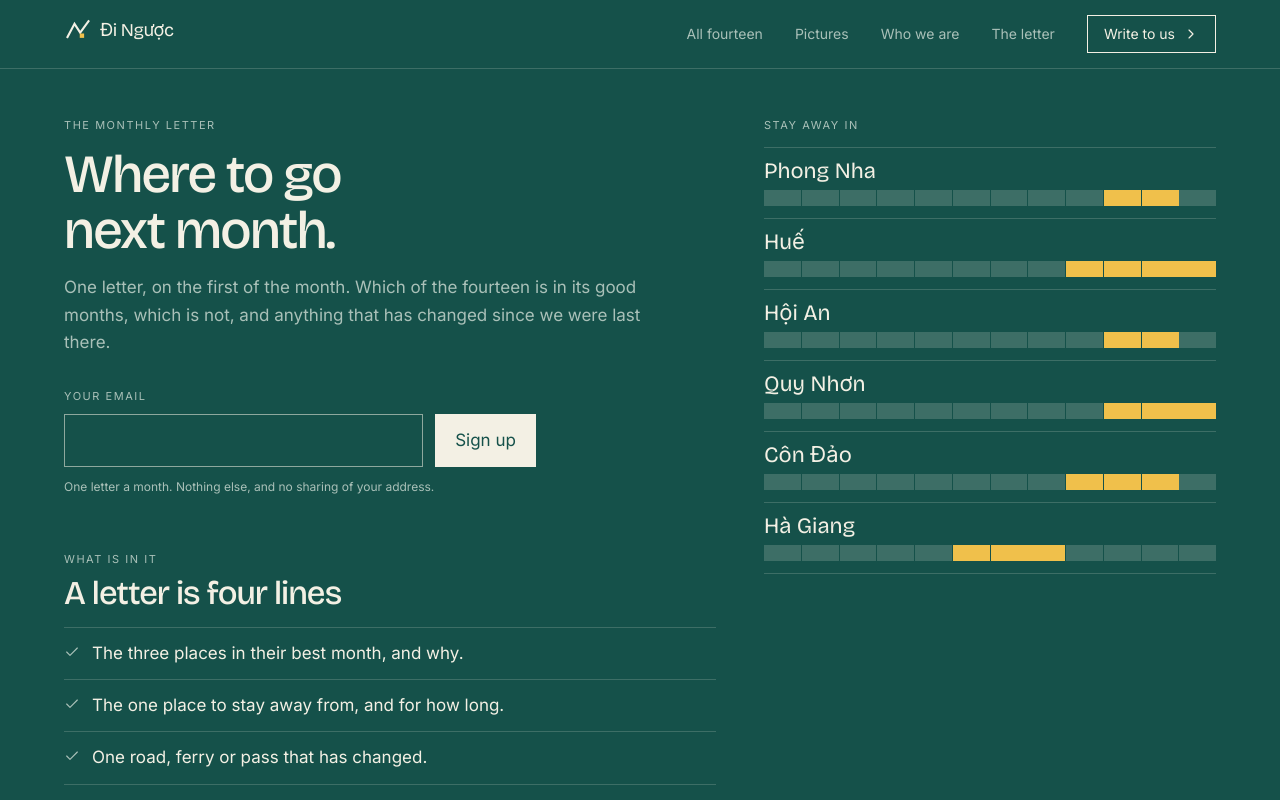
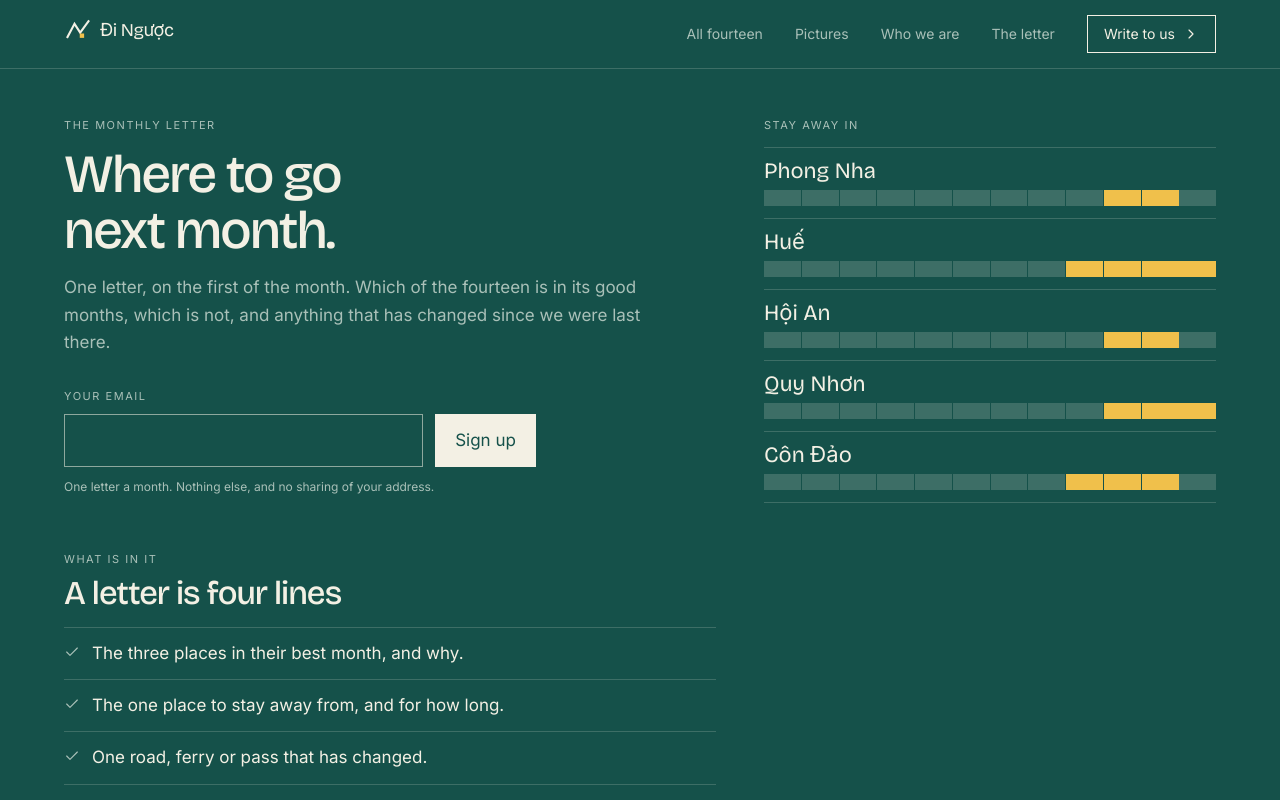
Before and after one commit to ThanhNV121097/project-3f77af57, a React (Vite) app in the folder code/frontend/: page /letter in a window 1280 px wide. Shown: the top 800 px of the page. Built offline with nearby package versions, Linux system fonts and the light colour scheme.

Commit message:
chore: edit code/frontend/src/pages/Letter.tsx

```diff
--- a/code/frontend/src/pages/Letter.tsx
+++ b/code/frontend/src/pages/Letter.tsx
@@ -21,8 +21,10 @@ export default function Letter() {
   const sampleLabel = useContent<Record<string, string>>("letter.sample");
   const { items } = useCollection<Destination>("destinations", { pageSize: 14 });
   const thisMonth = new Date().getMonth() + 1;
-  const thisMonthBad = items.filter((d) => d.avoid_months.includes(thisMonth));
-  const bad = [...thisMonthBad, ...items.filter((d) => !thisMonthBad.includes(d))].slice(0, 6);
+  // Only the places actually in a bad month this month. The list is never
+  // padded: a warning that names a place that is fine is the one thing a
+  // guide trading on the honest half cannot do.
+  const bad = items.filter((d) => d.avoid_months.includes(thisMonth));
 
   async function submit(e: FormEvent<HTMLFormElement>) {
     e.preventDefault();
```
